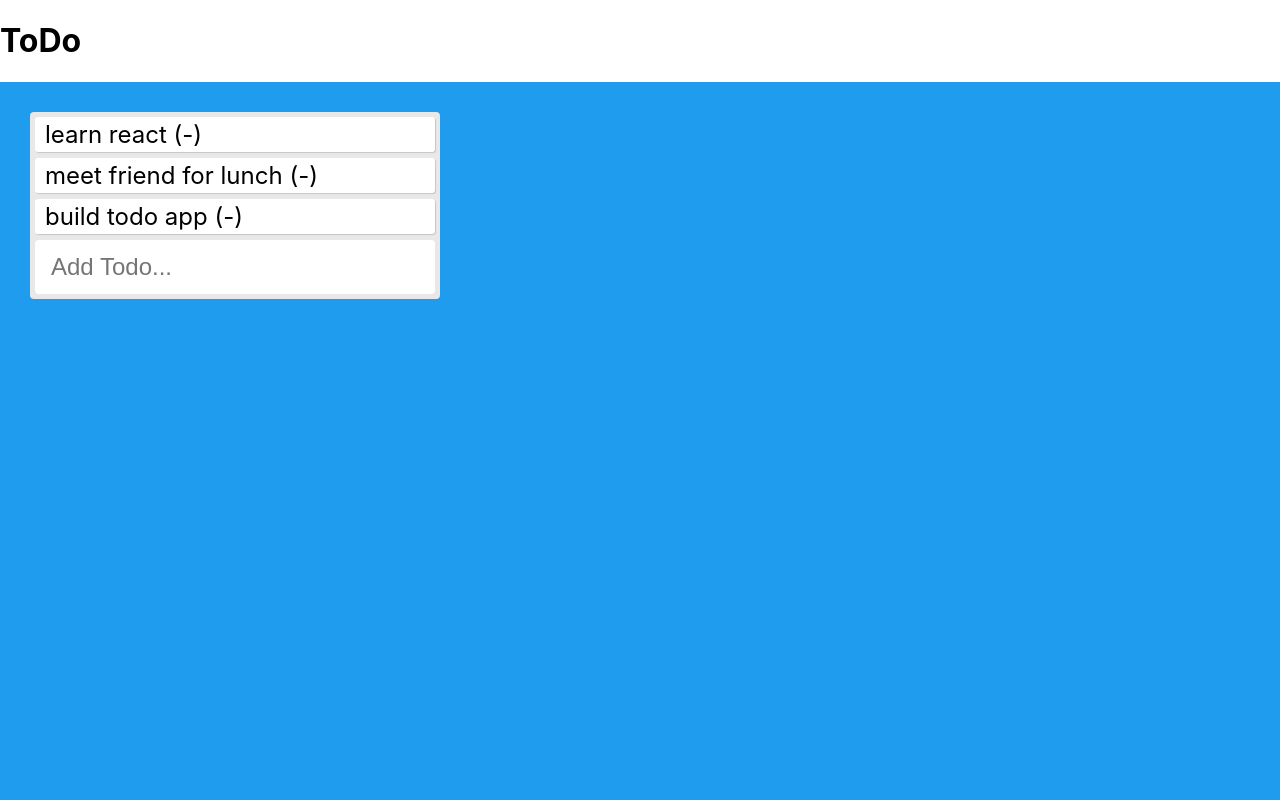
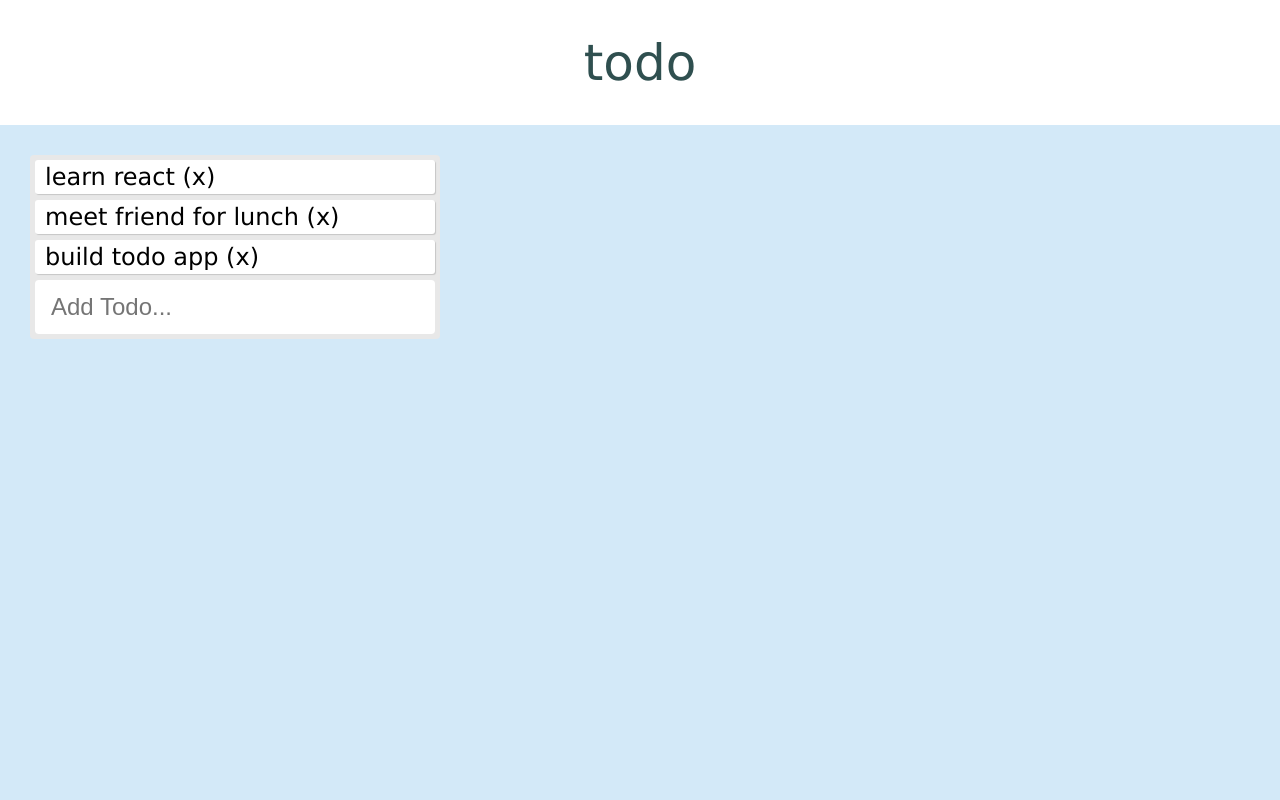
Before and after one commit to cameronheinlein/ToDo, a plain HTML site: page index.html in a window 1280 px wide. Shown: the top 800 px of the page. Drawn offline with nearby package versions, Linux system fonts and the light colour scheme.

Commit message:
add new styles

```diff
--- a/index.html
+++ b/index.html
@@ -4,14 +4,14 @@
     <meta charset="UTF-8" />
     <title>ToDo</title>
 
-    <link rel="stylesheet" type="text/css" href="styles.css">
+    <link rel="stylesheet" type="text/css" href="newstyle.css">
 
     <!-- don't use this in production: -->
     <script src="https://unpkg.com/@babel/standalone/babel.min.js"></script>
   </head>
   <body>
 
-    <h1>ToDo</h1>
+    <h1>todo</h1>
 
     <!-- we will put our teact component inside this div -->
     <div id="root"></div>
--- /dev/null
+++ b/newstyle.css
@@ -0,0 +1,55 @@
+h1 {
+    font-family: 'Lucida Sans', 'Lucida Sans Regular', 'Lucida Grande', 'Lucida Sans Unicode', Geneva, Verdana, sans-serif;
+    color: darkslategray;
+    font-size: 50px;
+    text-align: center;
+    font-weight: 80;
+  }
+
+  body {
+    margin: 0;
+    font-family: 'Lucida Sans', 'Lucida Sans Regular', 'Lucida Grande', 'Lucida Sans Unicode', Geneva, Verdana, sans-serif;
+    -webkit-font-smoothing: antialiased;
+    -moz-osx-font-smoothing: grayscale;
+  }
+
+  code {
+    font-family: source-code-pro, Menlo, Monaco, Consolas, 'Courier New',
+      monospace;
+  }
+
+  .app {
+    background: #d3e9f8;
+    padding: 30px;
+    height: 100vh;
+  }
+
+  .todo-list{
+    background: #e8e8e8;
+    border-radius: 4px;
+    padding: 5px;
+    max-width: 400px;
+}
+
+  .todo{
+    background: #fff;
+    box-shadow: 1px 1px 1px rgba(0,0,0, 0.15);
+    padding: 3px 10px;
+    font-size: 24px;
+    margin-bottom: 6px;
+    border-radius: 3px;
+    display:flex;
+    align-items: center;
+    justify-content: space-between;
+  }
+
+  .input{
+    width: 100%;
+    box-sizing: border-box;
+    border: 0;
+    border-radius: 4px;
+    box-shadow: none;
+    padding: 1rem;
+    height: 2.25em;
+    font-size: 24px;
+  }
--- a/todo.js
+++ b/todo.js
@@ -3,5 +3,8 @@ function Todo({todo,index,remove}){
     console.log('Ping:',index);
     remove(index);
   }
-  return <div className="todo" onClick={handle}>{todo.text} (-)</div>
+  return <div
+  className="todo"
+  onClick={handle}>{todo.text} (x)
+  </div>
 }
```
